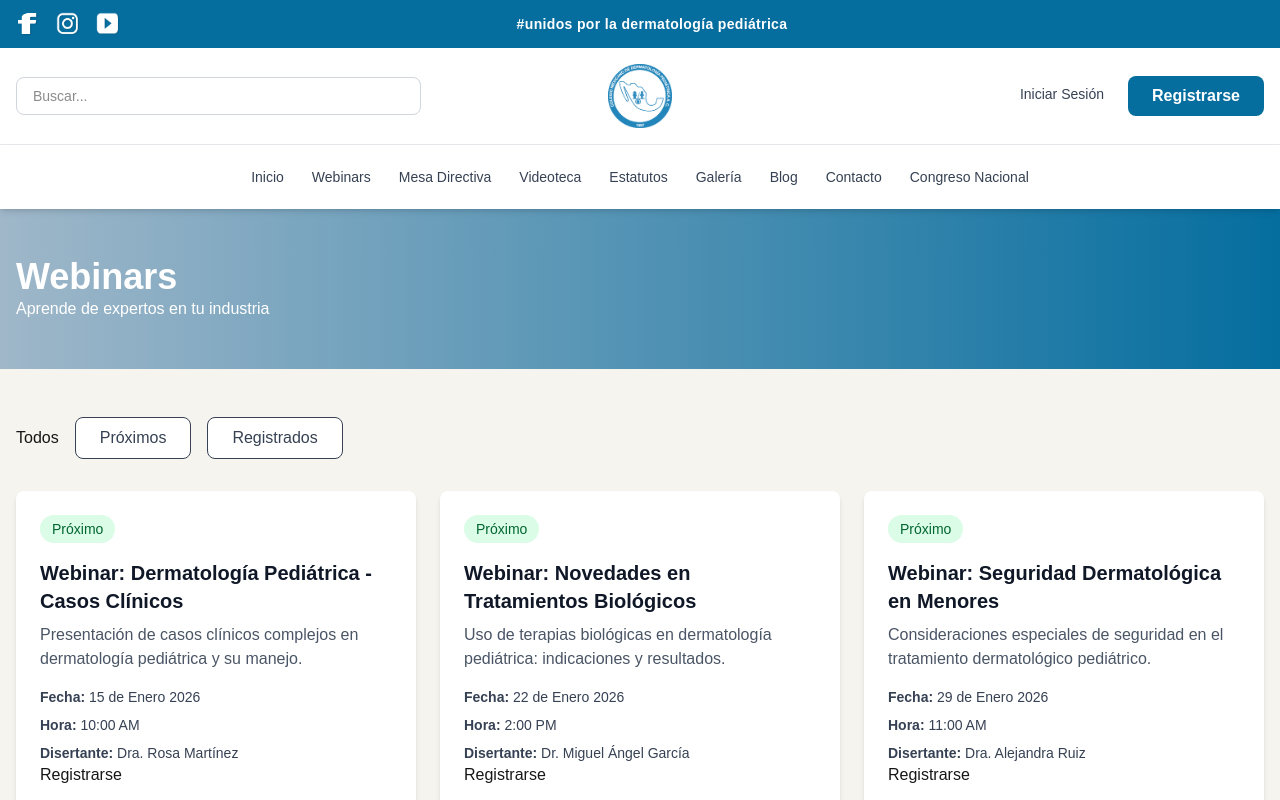
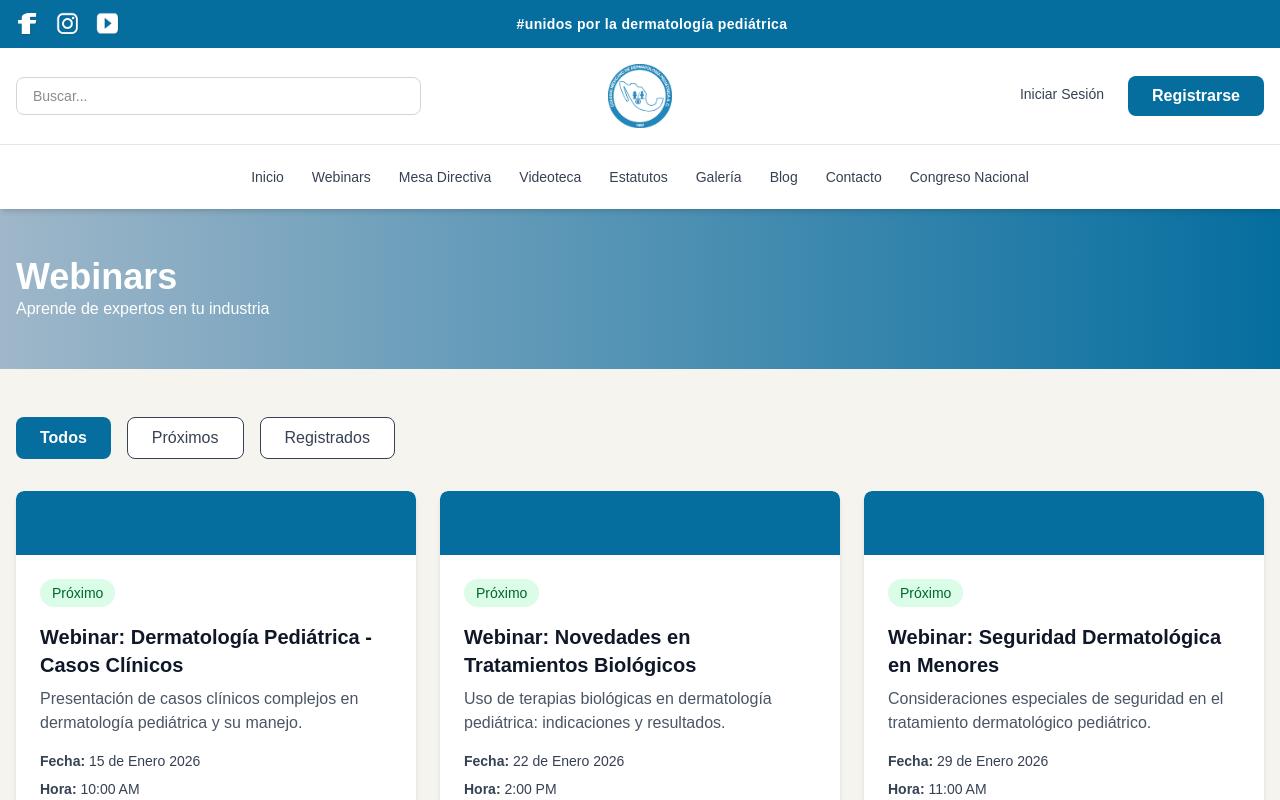
Before and after one commit to KingCas78/cmdp_web, a Next.js app: page /webinars in a window 1280 px wide. Shown: the top 800 px of the page. Built offline with nearby package versions, Linux system fonts and the light colour scheme.

Commit message:
header de las card

```diff
--- a/src/app/theme.css
+++ b/src/app/theme.css
@@ -320,10 +320,8 @@
 
 /* Encabezado de tarjeta */
 .card-header {
-  height: 8rem;
-  display: flex;
-  align-items: center;
-  justify-content: center;
+   height: 4rem;
+  background-color: var(--powder-blue);
   border-radius: 0.5rem 0.5rem 0 0;
 }
 
--- a/src/app/webinars/page.tsx
+++ b/src/app/webinars/page.tsx
@@ -54,7 +54,7 @@ export default function Webinars() {
       <div className="max-w-7xl mx-auto px-4 py-12">
         {/* Filtros */}
         <div className="flex gap-4 mb-8">
-          <button className="webinars-filter-btn">
+          <button className="btn btn-primary">
             Todos
           </button>
           <button className="px-6 py-2 bg-white text-gray-700 rounded-lg hover:bg-gray-100 border">
@@ -69,7 +69,7 @@ export default function Webinars() {
         <div className="grid grid-cols-1 md:grid-cols-2 lg:grid-cols-3 gap-6">
           {webinars.map((webinar) => (
             <div key={webinar.id} className="bg-white rounded-lg shadow-md hover:shadow-lg transition-shadow overflow-hidden">
-              <div className="webinars-card-header"></div>
+              <div className="card-header"></div>
               <div className="p-6">
                 <span className={`inline-block px-3 py-1 rounded-full text-sm font-medium ${
                   webinar.estado === 'Próximo'
```
